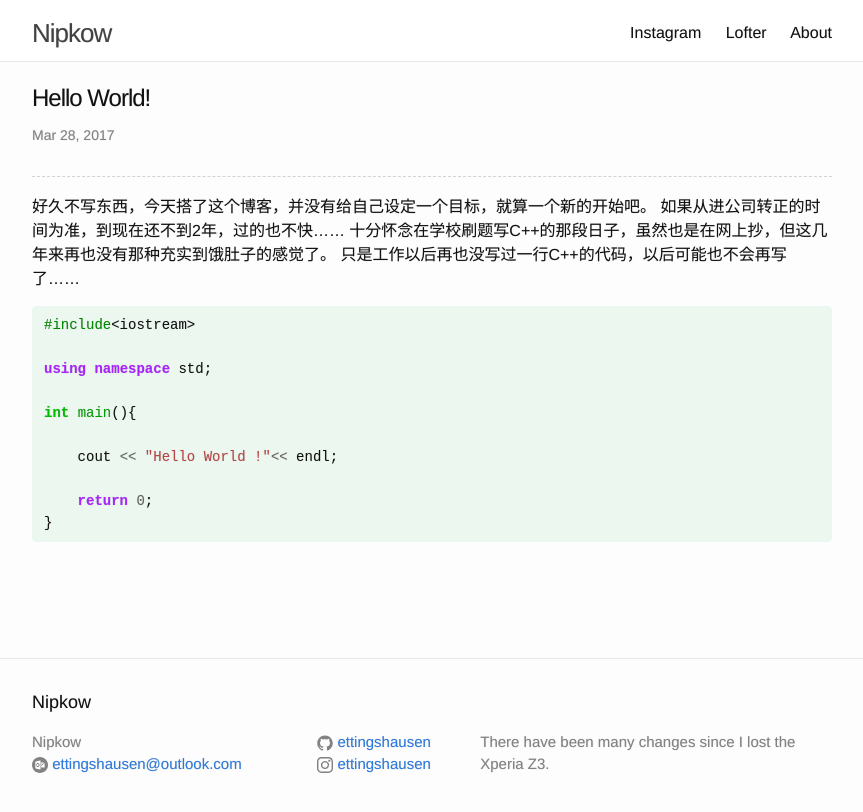
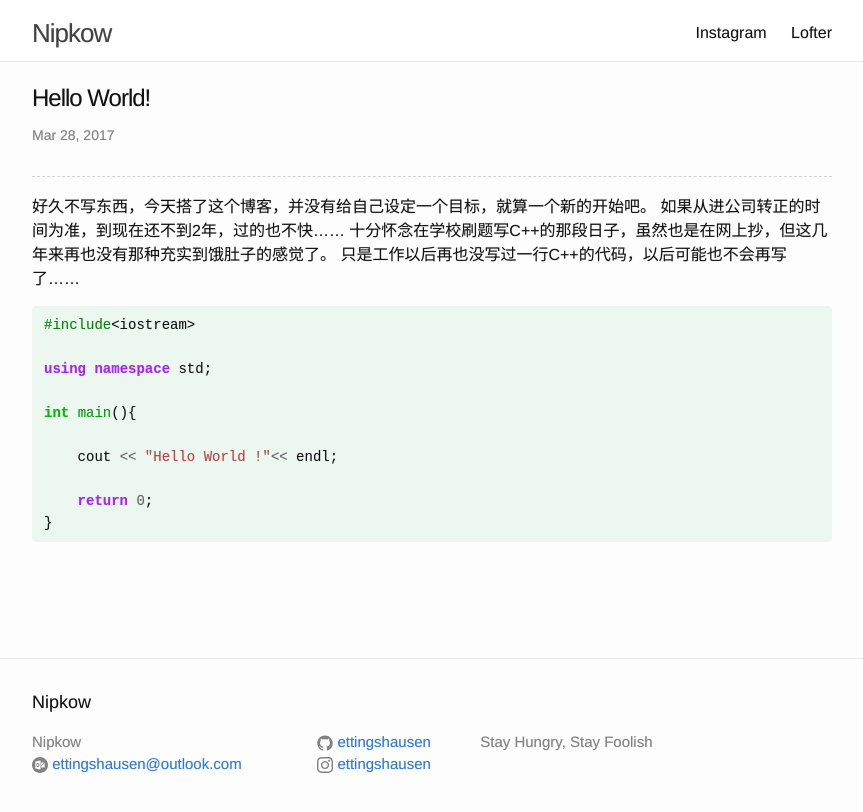
Before and after one commit to ettingshausen/ettingshausen.github.io, a Jekyll site: the page built from _posts/2017-03-28-hello-world.md, in a window 1280 px wide. Shown: the top 812 px of the page, without its empty margins (208-1071 px from the left). Built offline with Jekyll 4.4.1, drawn with Linux system fonts in a browser that asks for light colours; Markdown is read by kramdown in place of the engine named in the settings.

Commit message:
hide the about page

```diff
--- a/_config.yml
+++ b/_config.yml
@@ -16,7 +16,7 @@
 title: Nipkow
 email: ettingshausen@outlook.com
 description: > # this means to ignore newlines until "baseurl:"
-  There have been many changes since I lost the Xperia Z3.
+  Stay Hungry, Stay Foolish
 baseurl: "" # the subpath of your site, e.g. /blog
 url: "http://nipkow.lofter.com" # the base hostname & protocol for your site, e.g. http://example.com
 twitter_username:
--- a/_data/header.yaml
+++ b/_data/header.yaml
@@ -2,5 +2,3 @@
   url: https://instagram.com/ettingshausen
 - title: Lofter
   url: http://nipkow.lofter.com/
-- title: About
-  url: /about/
```
